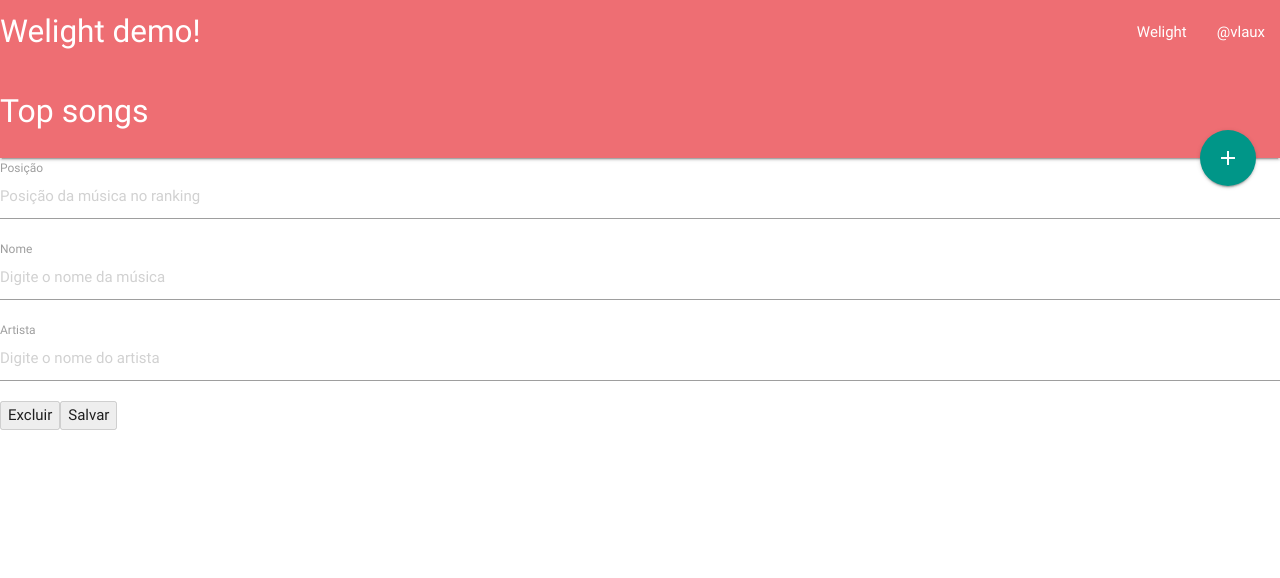
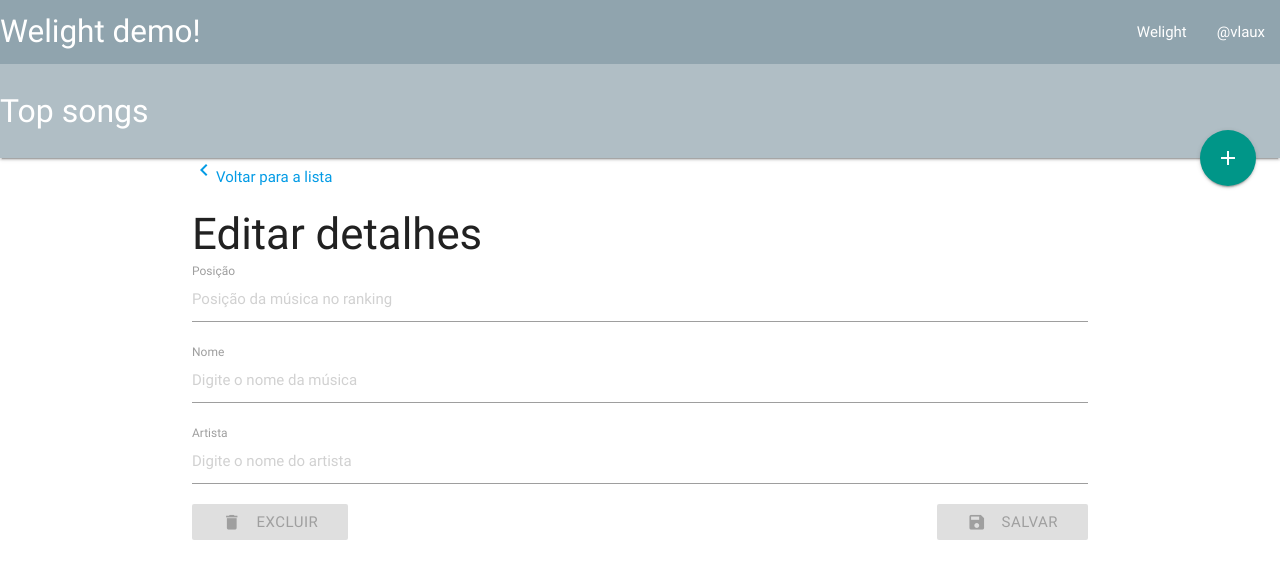
Before and after one commit to vlaux/top-songs-welight, an Angular app: page /song in a window 1280 px wide. Shown: the top 578 px of the page. Built offline with nearby package versions, Linux system fonts and the light colour scheme.

Commit message:
Ajustes visuais

```diff
--- a/src/app/app.component.html
+++ b/src/app/app.component.html
@@ -1,14 +1,14 @@
 <nav class="nav-extended">
-    <div class="nav-wrapper">
+  <div class="nav-wrapper blue-grey lighten-2">
     <a href="#!" class="brand-logo">Welight demo!</a>
     <ul class="right hide-on-med-and-down">
       <li><a href="http://www.welight.co">Welight</a></li>
       <li><a href="http://about.me/vlaux">@vlaux</a></li>
     </ul>
   </div>
-    <div class="nav-content">
+  <div class="nav-content blue-grey lighten-3">
     <span class="nav-title">Top songs</span>
-      <a href="/song" class="btn-floating btn-large halfway-fab waves-effect waves-light teal">
+    <a href="/song" class="btn-floating btn-large halfway-fab waves-effect waves-light teal" title="Novo título">
       <i class="material-icons">add</i>
     </a>
   </div>
--- a/src/app/song.component.html
+++ b/src/app/song.component.html
@@ -1,5 +1,11 @@
-<div *ngIf="song" class="row">
+<div *ngIf="song" class="container">
+    <a href="/list">
+        <i class="material-icons">keyboard_arrow_left</i>
+        <span>Voltar para a lista</span>
+    </a>
+
     <form (ngSubmit)="save()" #songForm="ngForm">
+        <h3>Editar detalhes</h3>
         <div class="input-field">
             <input [(ngModel)]="song.rank" placeholder="Posição da música no ranking" name="rank" id="rank" type="number" required/>
             <label class="active" for="rank">Posição</label>
@@ -13,7 +19,13 @@
             <label class="active" for="artist">Artista</label>
         </div>
 
-        <button type="button" (click)="delete()" [disabled]="!song.id">Excluir</button>
-        <button type="submit" [disabled]="!songForm.form.valid">Salvar</button>
+        <button class="btn waves-effect waves-light left" type="button" (click)="delete()" [disabled]="!song.id">
+            <i class="material-icons left">delete</i>
+            Excluir
+        </button>
+        <button class="btn waves-effect waves-light right" type="submit" [disabled]="!songForm.form.valid">
+            <i class="material-icons left">save</i>
+            Salvar
+        </button>
     </form>
 </div>
```
Lines whose indentation alone changed are shown as unchanged.
